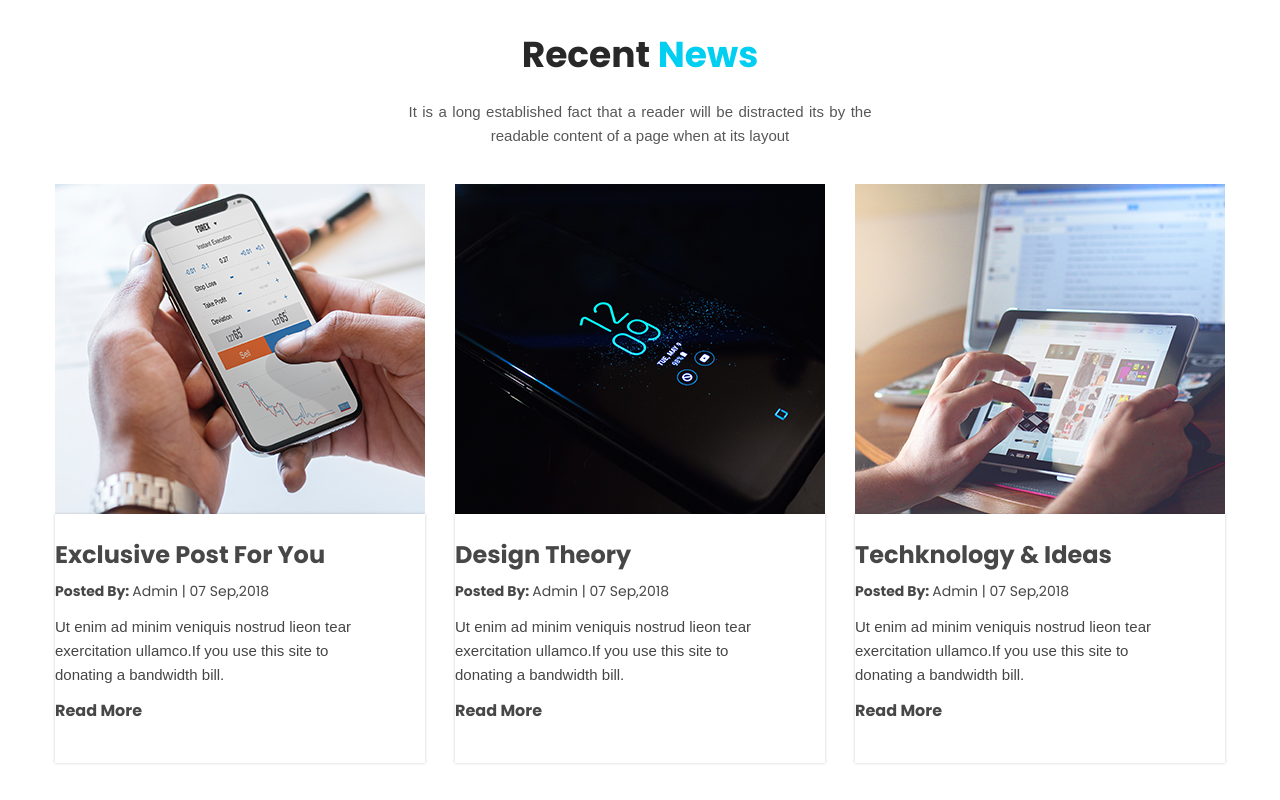
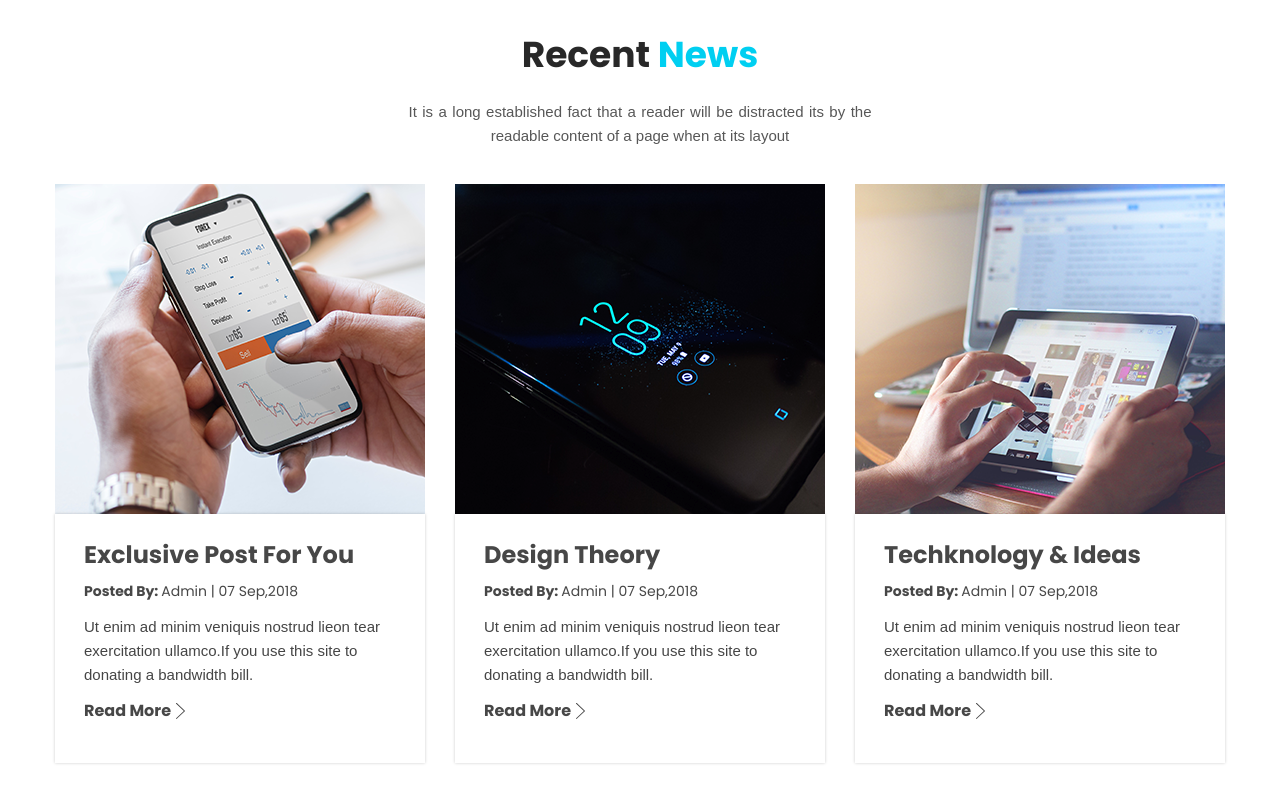
Before and after one commit to victoria-illina/appnest.web, a plain HTML site: page index.html in a window 1280 px wide. Shown: the part 4964-5764 px from the top of the page. Drawn offline with Linux system fonts and the light colour scheme.

Commit message:
feat: finished creating block news

```diff
--- a/css/news.css
+++ b/css/news.css
@@ -39,6 +39,11 @@
   font-weight: 700;
   line-height: 24px;
   color: #474747;
+  padding-left: 29px;
+}
+
+.news__item-title:hover {
+  color: #00cff1;
 }
 
 .news__item-authored {
@@ -46,6 +51,7 @@
   font-size: 14px;
   line-height: 48px;
   font-weight: 700;
+  padding-left: 29px;
 }
 
 .news__item-authored span {
@@ -60,11 +66,31 @@
   line-height: 24px;
   width: 310px;
   text-align: left;
+  padding-left: 29px;
 }
 
 .news__item-link {
+  display: flex;
+  align-items: center;
+  cursor: pointer;
+  padding-left: 29px;
+}
+
+.news__item-link-text {
   color: #474747;
   font-size: 16px;
   font-weight: 700;
   line-height: 48px;
 }
+
+.news__item-link-text:hover {
+  color: #00cff1;
+}
+
+.news__item-link-svg {
+  padding: 5px 0 0 5px;
+}
+
+.news__item-link-svg:hover path {
+  fill: #00cff1;
+}
--- a/index.html
+++ b/index.html
@@ -339,7 +339,26 @@
               Ut enim ad minim veniquis nostrud lieon tear exercitation
               ullamco.If you use this site to donating a bandwidth bill.
             </p>
-            <p class="news__item-link">Read More</p>
+            <div class="news__item-link">
+              <p class="news__item-link-text">Read More</p>
+              <div class="news__item-link-svg">
+                <svg
+                  xmlns="http://www.w3.org/2000/svg"
+                  width="9"
+                  height="16"
+                  viewBox="0 0 9 16"
+                >
+                  <g>
+                    <g>
+                      <path
+                        fill="#474747"
+                        d="M8.86 7.675L.815.122a.504.504 0 0 0-.683 0 .433.433 0 0 0 0 .641l7.704 7.23L.13 15.226a.432.432 0 0 0 0 .64.505.505 0 0 0 .34.135.488.488 0 0 0 .339-.135l8.047-7.553a.43.43 0 0 0 .004-.637z"
+                      />
+                    </g>
+                  </g>
+                </svg>
+              </div>
+            </div>
           </div>
         </div>
         <div class="news__item">
@@ -353,7 +372,26 @@
               Ut enim ad minim veniquis nostrud lieon tear exercitation
               ullamco.If you use this site to donating a bandwidth bill.
             </p>
-            <p class="news__item-link">Read More</p>
+            <div class="news__item-link">
+              <p class="news__item-link-text">Read More</p>
+              <div class="news__item-link-svg">
+                <svg
+                  xmlns="http://www.w3.org/2000/svg"
+                  width="9"
+                  height="16"
+                  viewBox="0 0 9 16"
+                >
+                  <g>
+                    <g>
+                      <path
+                        fill="#474747"
+                        d="M8.86 7.675L.815.122a.504.504 0 0 0-.683 0 .433.433 0 0 0 0 .641l7.704 7.23L.13 15.226a.432.432 0 0 0 0 .64.505.505 0 0 0 .34.135.488.488 0 0 0 .339-.135l8.047-7.553a.43.43 0 0 0 .004-.637z"
+                      />
+                    </g>
+                  </g>
+                </svg>
+              </div>
+            </div>
           </div>
         </div>
         <div class="news__item">
@@ -367,7 +405,26 @@
               Ut enim ad minim veniquis nostrud lieon tear exercitation
               ullamco.If you use this site to donating a bandwidth bill.
             </p>
-            <p class="news__item-link">Read More</p>
+            <div class="news__item-link">
+              <p class="news__item-link-text">Read More</p>
+              <div class="news__item-link-svg">
+                <svg
+                  xmlns="http://www.w3.org/2000/svg"
+                  width="9"
+                  height="16"
+                  viewBox="0 0 9 16"
+                >
+                  <g>
+                    <g>
+                      <path
+                        fill="#474747"
+                        d="M8.86 7.675L.815.122a.504.504 0 0 0-.683 0 .433.433 0 0 0 0 .641l7.704 7.23L.13 15.226a.432.432 0 0 0 0 .64.505.505 0 0 0 .34.135.488.488 0 0 0 .339-.135l8.047-7.553a.43.43 0 0 0 .004-.637z"
+                      />
+                    </g>
+                  </g>
+                </svg>
+              </div>
+            </div>
           </div>
         </div>
       </div>
```
Also changed, not shown: image/ArrowIcon.svg (added).
